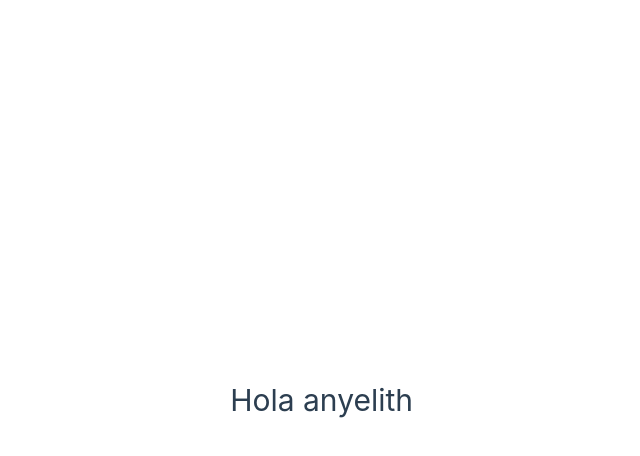
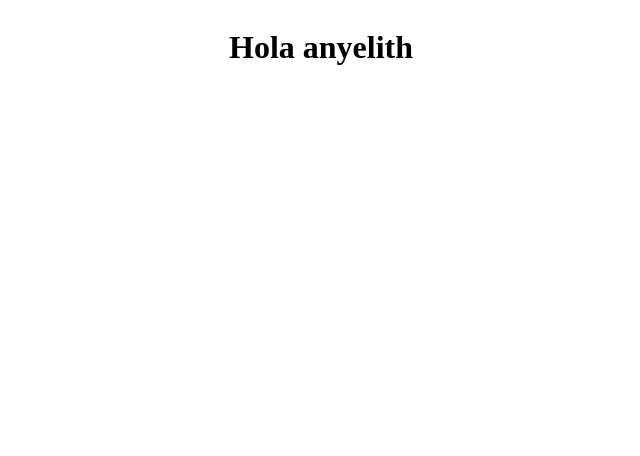
Before and after one commit to yortizher/Aplicativo-Mascotas, a Vue app in the folder Frontend/: page / in a window 1280 px wide. Shown: the top 456 px of the page, without its empty margins (227-867 px from the left). Built offline with nearby package versions, Linux system fonts and the light colour scheme.

Commit message:
Estructura vue 5

```diff
--- a/Frontend/src/assets/base.css
+++ b/Frontend/src/assets/base.css
@@ -1,5 +1,5 @@
 /* color palette from <https://github.com/vuejs/theme> */
-:root {
+/* :root {
   --vt-c-white: #ffffff;
   --vt-c-white-soft: #f8f8f8;
   --vt-c-white-mute: #f2f2f2;
@@ -22,7 +22,7 @@
 }
 
 /* semantic color variables for this project */
-:root {
+/* :root {
   --color-background: var(--vt-c-white);
   --color-background-soft: var(--vt-c-white-soft);
   --color-background-mute: var(--vt-c-white-mute);
@@ -71,4 +71,4 @@ body {
   text-rendering: optimizeLegibility;
   -webkit-font-smoothing: antialiased;
   -moz-osx-font-smoothing: grayscale;
-}
+} */
```
Also changed, not shown: Frontend/src/router/index.js (+21 -21 lines).
